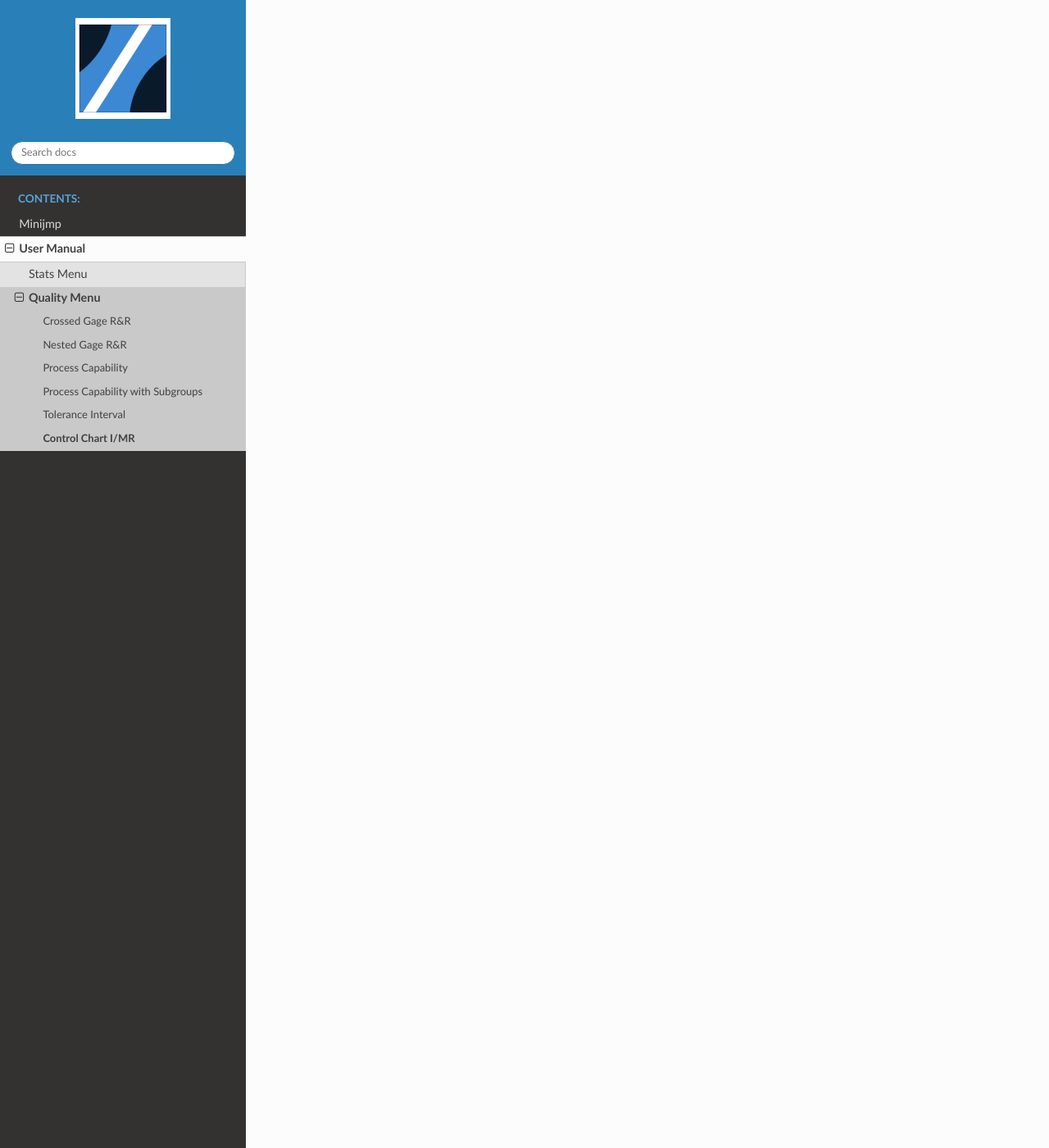
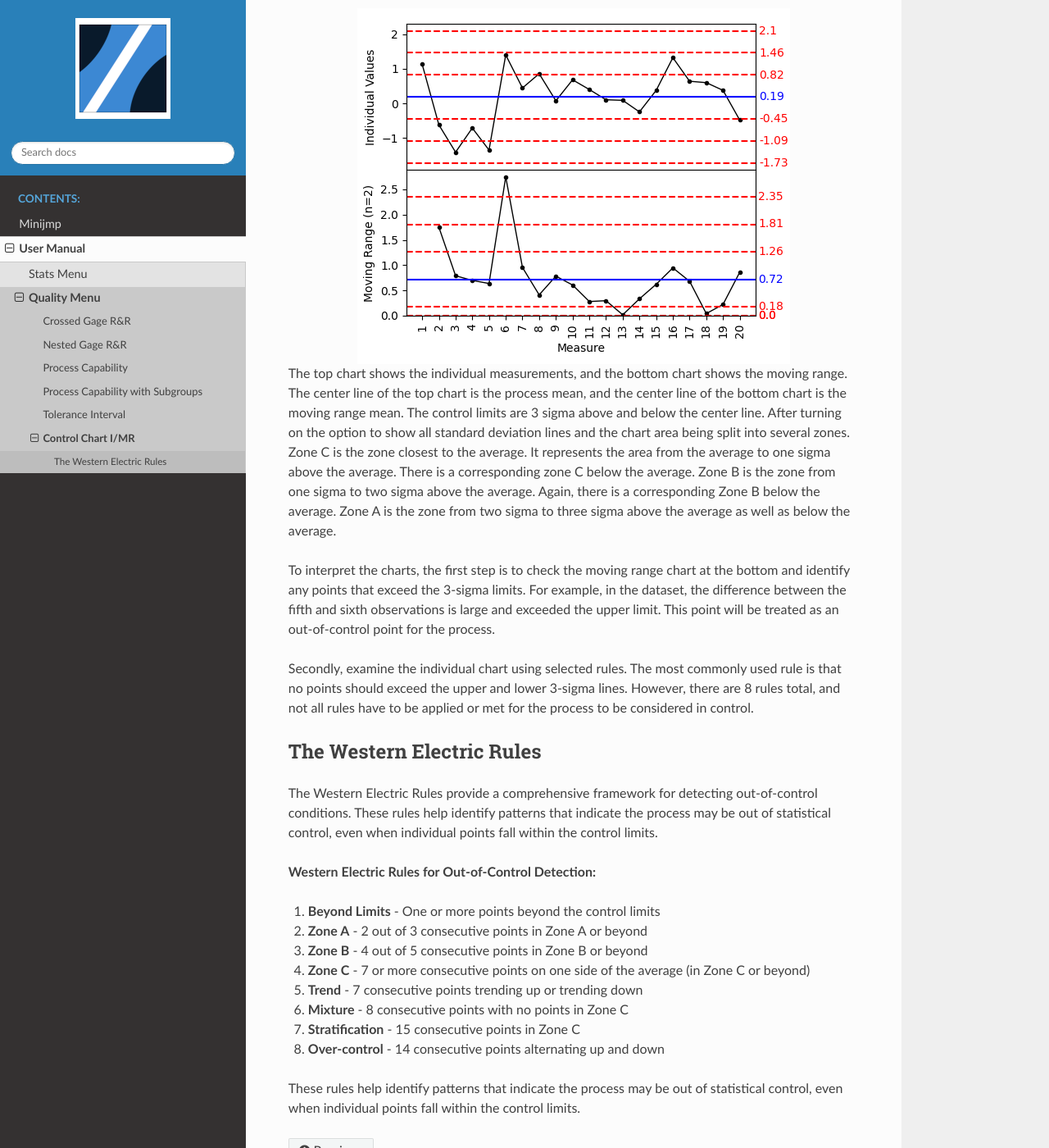
Before and after one commit to garrydu/Minijmp, a Sphinx documentation site: the page built from docs/usage/ctrl_chart_imr.rst, in a window 1280 px wide and 1400 px high, scrolled down 1991 px. Shown: the whole window at 82% size. Built offline with Sphinx 7.4.7 and the Read the Docs theme 3.1.0, drawn with Linux system fonts in a browser that asks for light colours; some of the changed text lies outside the part shown.

Commit message:
done IMR docs

```diff
--- a/docs/usage/ctrl_chart_imr.rst
+++ b/docs/usage/ctrl_chart_imr.rst
@@ -32,3 +32,42 @@ To perform the study, choose Quality > Control Chart I/MR
   - **Process SD**: The standard deviation of the measurements from historical data. If left blank, the study will calculate the value from the given data. Use this input when the process data are limited and expected to follow previous observations. The standard deviation and mean do not need to be input together.
 
 - **All SD Lines**: By default, only limit lines of ±3 sigma will be displayed. Use this option to display 1 sigma and 2 sigma limits as well.
+
+
+For valid control chart results, ensure your data meets these criteria: use continuous data (not counts of defectives/defects, which require attribute control charts like P Chart or U Chart), maintain chronological order with oldest data at the top, collect observations at equally spaced time intervals appropriate for detecting process changes, use individual observations rather than subgroups (use Xbar-R or Xbar-S charts for subgrouped data), ensure the data is moderately normal, and verify that observations are not correlated with each other.
+
+Open the sample data `ctrl_chart_imr.pickle` in the `sample_data` folder. In the Control Chart I/MR dialog, select `Measure` as the Input Column Values, check `All SD Lines` and keep other options by default. The result is as below.
+
+.. image:: images/ctrl_chart_imr2.png
+   :align: center
+
+The top chart shows the individual measurements, and the bottom chart shows the moving range. The center line of the top chart is the process mean, and the center line of the bottom chart is the moving range mean. The control limits are 3 sigma above and below the center line. After turning on the option to show all standard deviation lines and the chart area being split into several zones. Zone C is the zone closest to the average.  It represents the area from the average to one sigma above the average.  There is a corresponding zone C below the average.  Zone B is the zone from one sigma to two sigma above the average.  Again, there is a corresponding Zone B below the average. Zone A is the zone from two sigma to three sigma above the average as well as below the average.
+
+To interpret the charts, the first step is to check the moving range chart at the bottom and identify any points that exceed the 3-sigma limits. For example, in the dataset, the difference between the fifth and sixth observations is large and exceeded the upper limit. This point will be treated as an out-of-control point for the process.
+
+Secondly, examine the individual chart using selected rules. The most commonly used rule is that no points should exceed the upper and lower 3-sigma lines. However, there are 8 rules total, and not all rules have to be applied or met for the process to be considered in control.
+
+The Western Electric Rules
+--------------------------
+
+The Western Electric Rules provide a comprehensive framework for detecting out-of-control conditions. These rules help identify patterns that indicate the process may be out of statistical control, even when individual points fall within the control limits.
+
+**Western Electric Rules for Out-of-Control Detection:**
+
+1. **Beyond Limits** - One or more points beyond the control limits
+
+2. **Zone A** - 2 out of 3 consecutive points in Zone A or beyond
+
+3. **Zone B** - 4 out of 5 consecutive points in Zone B or beyond
+
+4. **Zone C** - 7 or more consecutive points on one side of the average (in Zone C or beyond)
+
+5. **Trend** - 7 consecutive points trending up or trending down
+
+6. **Mixture** - 8 consecutive points with no points in Zone C
+
+7. **Stratification** - 15 consecutive points in Zone C
+
+8. **Over-control** - 14 consecutive points alternating up and down
+
+These rules help identify patterns that indicate the process may be out of statistical control, even when individual points fall within the control limits.
```
Also changed, not shown: docs/usage/images/ctrl_chart_imr2.png (added).
